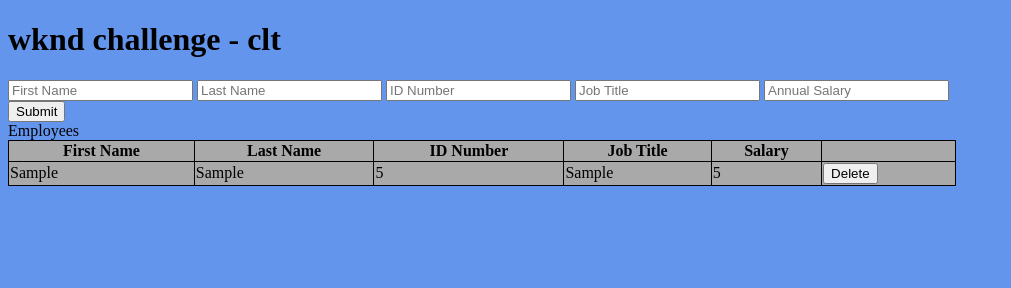
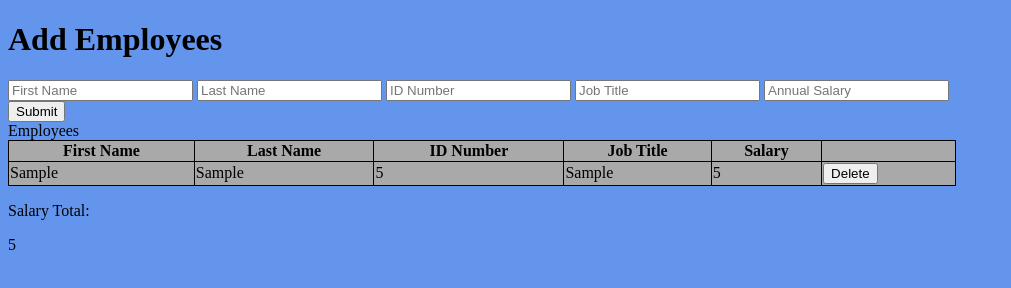
Before and after one commit to clairethallon/weekend-jquery-salary-calculator, a plain HTML site: page index.html in a window 1280 px wide. Both pictures are taken after typing "Sample", "Sample", "5", "Sample", "5" into the empty fields and a click on the button "Submit". Shown: the whole page, without its empty margins (0-1011 px from the left). Drawn offline with Linux system fonts and the light colour scheme.

Commit message:
calculator working

```diff
--- a/index.html
+++ b/index.html
@@ -11,7 +11,7 @@
 </head>
 
 <body>
-    <h1>wknd challenge - clt</h1>
+    <h1>Add Employees</h1>
     <input type="text" placeholder="First Name" id="firstname"></input>
     <input type="text" placeholder="Last Name" id="lastname"></input>
     <input type="number" placeholder="ID Number" id="idnum"></input>
@@ -29,6 +29,10 @@
             <th>Salary</th>
         </tr>
     </table>
+    <div>
+        <p>Salary Total:</p>
+        <p id="salaryTotal"></p>
+    </div>
 </body>
 
 </html>
--- a/scripts/client.js
+++ b/scripts/client.js
@@ -1,27 +1,53 @@
 console.log('JS');
 $(document).ready(onready);
+
+let salaryTotal = [];
 
 function onready() {
     console.log('onready function running');
     $('#submit').on('click', clicked);
 }
+
 function clicked() {
-    console.log('you have clicked the submit button');
-
+    console.log('submit');
 
     let firstn = $(`#firstname`).val();
     let lastn = $(`#lastname`).val();
     let idnum = $(`#idnum`).val();
     let job = $(`#jobtitle`).val();
-    let sal = $(`#annualsal`).val();
+    let sal = parseInt($(`#annualsal`).val());
+
+    salaryTotal.push(sal);
 
 
-    $(`#outputTable`).append(`<tr><td>` + firstn + `</td><td>` + lastn + `</td><td>` + idnum + `</td><td>` + job + `</td><td>` + sal + `</td><td> <button class="delete">Delete</button></td></tr>`);
+
+    $(`#outputTable`).append(`<tr><td>` + firstn + `</td><td>` + lastn + `</td><td>` + idnum +
+        `</td><td>` + job + `</td><td>` + sal + `</td><td> <button class="delete" >Delete</button></td></tr>`);
 
     $(`#firstname`).val('');
     $(`#lastname`).val('');
     $(`#idnum`).val('');
     $(`#jobtitle`).val('');
     $(`#annualsal`).val('');
+
+    $('.delete').on('click', deleteEmp);
+    salCalc(salaryTotal);
 }
-``
+
+console.log(salaryTotal);
+
+function salCalc(salaryTotal) {
+    console.log(salaryTotal);
+    let totalSal = 0;
+    for (let i = 0; i < salaryTotal.length; i++) {
+        totalSal += salaryTotal[i];
+    }
+    console.log(totalSal);
+
+    $(`#salaryTotal`).empty().append('<p>' + totalSal + '</p>');
+
+}
+
+function deleteEmp() {
+    console.log('delete emp running');
+}
```
